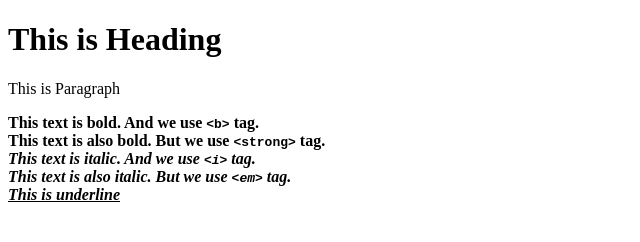
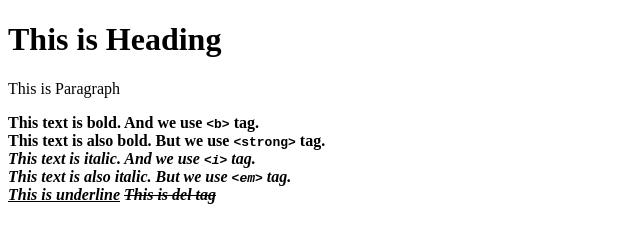
Before and after one commit to TheNaxmul/Test-Git-Repo, a plain HTML site: page index.html in a window 1280 px wide. Shown: the whole page, without its empty margins (0-640 px from the left). Drawn offline with Linux system fonts and the light colour scheme.

Commit message:
add del tag

```diff
--- a/index.html
+++ b/index.html
@@ -9,6 +9,7 @@
   <i> This text is italic. And we use <code>&lt;i&gt;</code> tag.</i> <br>
   <em> This text is also italic. But we use <code>&lt;em&gt;</code> tag. <em><br>
   <u>This is underline</u>
+  <del>This is del tag</del>
   </body>
 
 </html>
```
